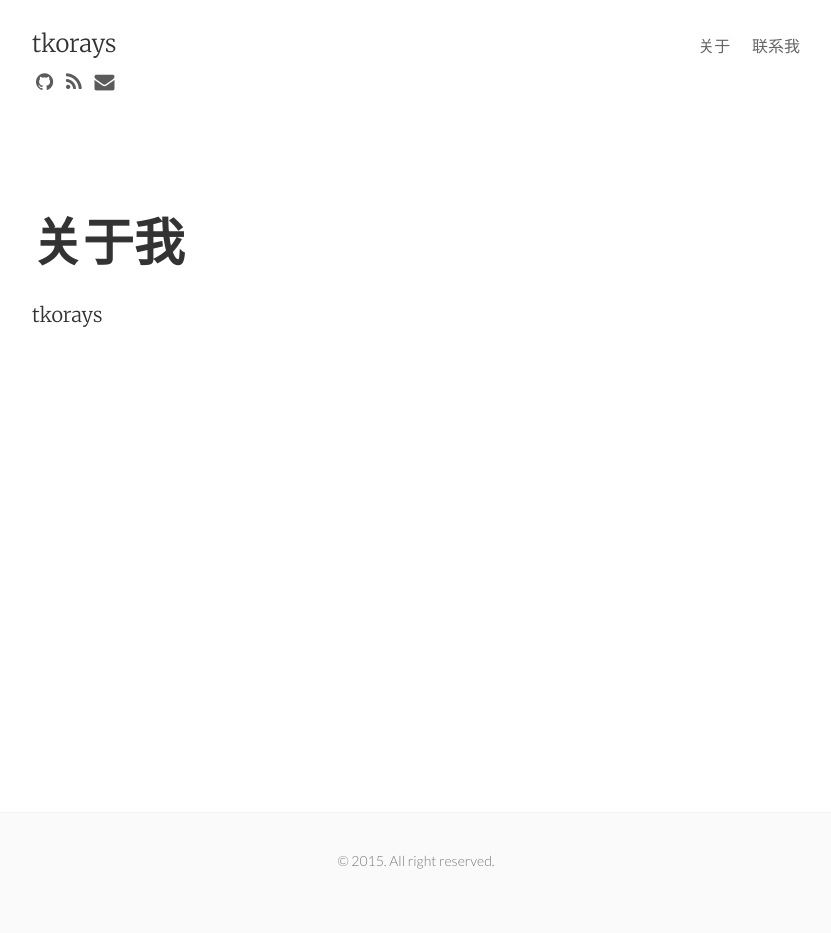
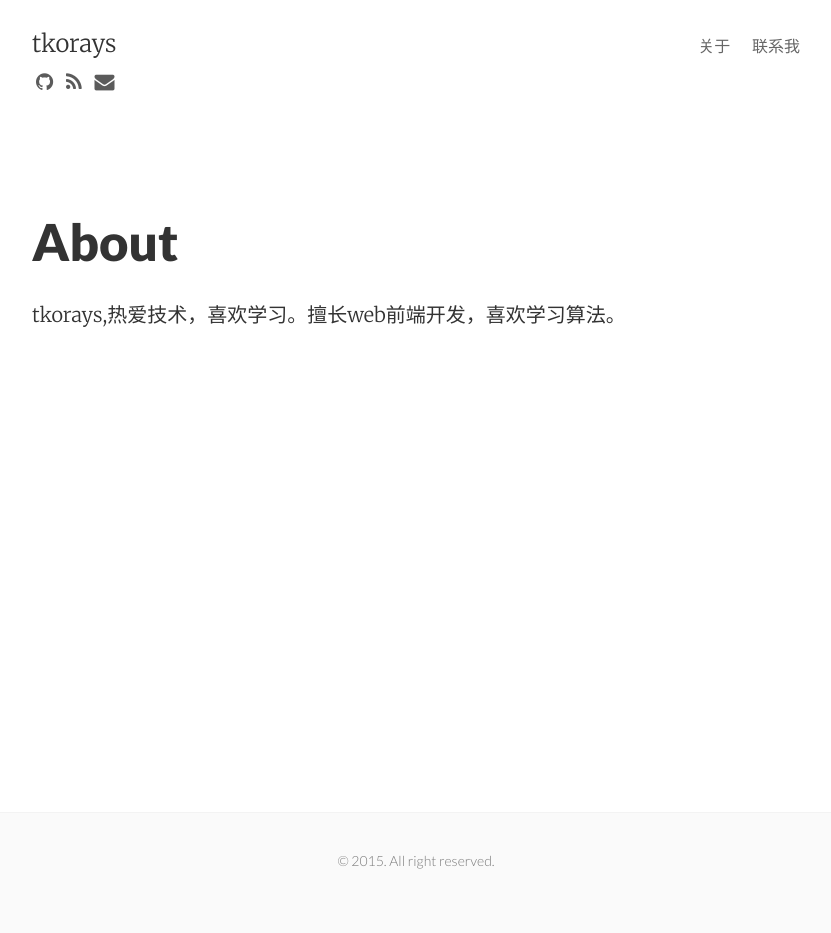
Before and after one commit to tkorays/tkorays.github.io, a Jekyll site: the page built from about.md, in a window 1280 px wide. Shown: the whole page, without its empty margins (224-1055 px from the left). Built offline with Jekyll 4.4.1, drawn with Linux system fonts in a browser that asks for light colours; nearby versions of some CDN libraries; Markdown is read by kramdown in place of the engine named in the settings.

Commit message:
modify about

```diff
--- a/about.md
+++ b/about.md
@@ -1,7 +1,7 @@
 ---
 layout: page
-title: 关于我
+title: About
 permalink: /about/
 ---
 
-tkorays
+tkorays,热爱技术，喜欢学习。擅长web前端开发，喜欢学习算法。
```
